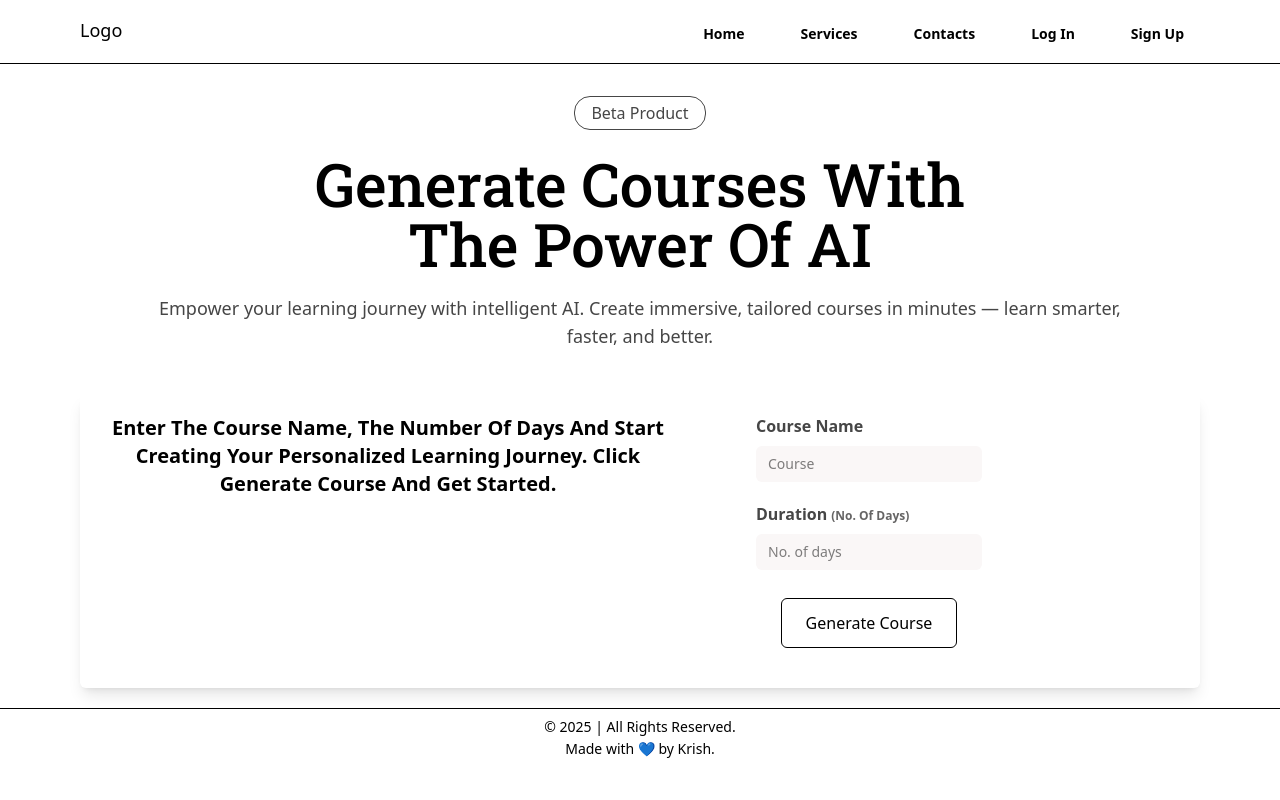
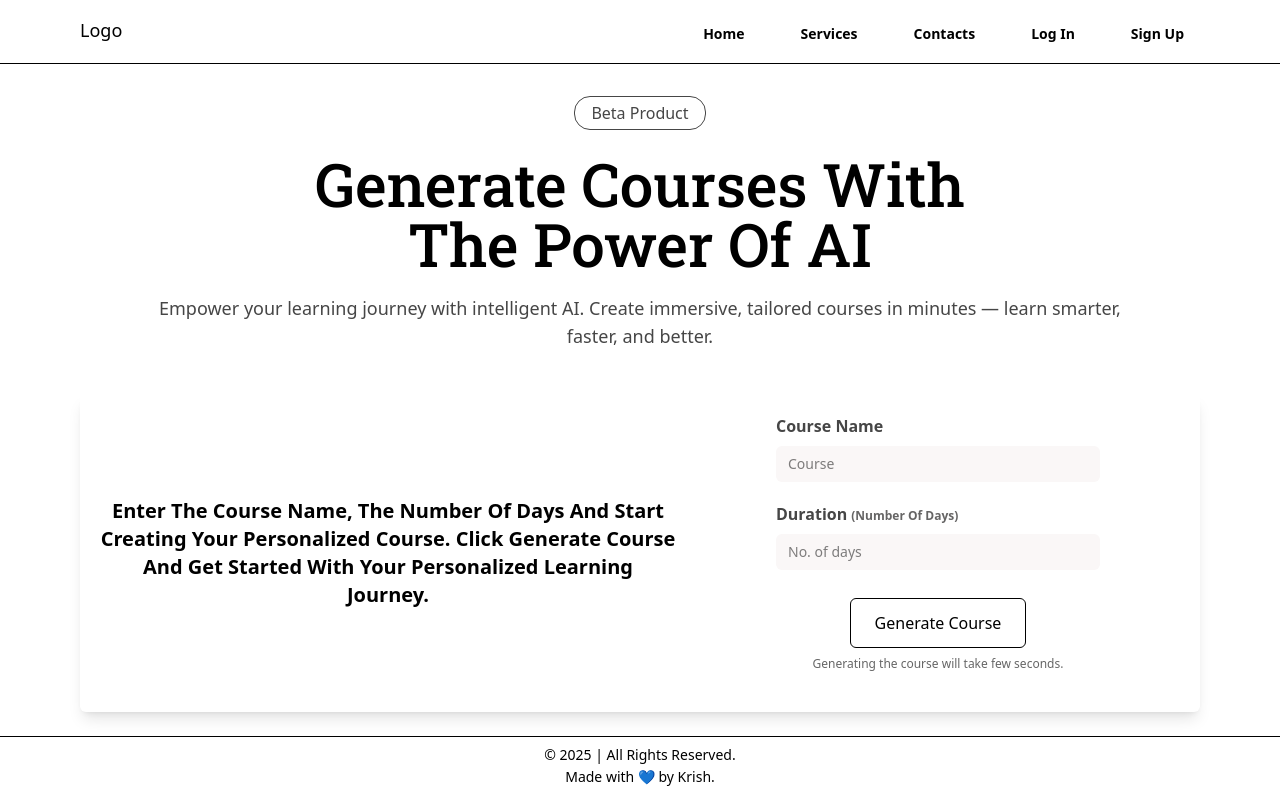
Before and after one commit to zeroskilldev/course-fe, a React (Vite) app: page / in a window 1280 px wide. Built offline with nearby package versions, Linux system fonts and the light colour scheme.

Commit message:
Some UI changes

```diff
--- a/src/components/InputGroup.tsx
+++ b/src/components/InputGroup.tsx
@@ -8,11 +8,13 @@ export const InputGroup = () => {
     const durationRef = useRef<HTMLInputElement>(null);
     const [data, setData] = useState([]);
 
-    return <div className="flex flex-col md:flex-row shadow-lg lg:mx-20 md:mx-13 mx-6 rounded-md px-5 mt-6">
-        <div className="text-md border-b-2 md:border-none font-bold md:text-xl py-5 text-center lg:max-w-xl md:max-w-72">
-            Enter The Course Name, The Number Of Days And Start Creating Your Personalized Learning Journey. Click Generate Course And Get Started.
+    return <div className="flex flex-col md:flex-row shadow-lg lg:mx-20 md:mx-13 mx-6 rounded-md px-5 my-6">
+        <div className="text-md border-b-2 md:border-none font-bold md:text-xl py-5 text-center lg:max-w-xl md:max-w-60 flex items-center">
+            <div>
+                Enter The Course Name, The Number Of Days And Start Creating Your Personalized Course. Click Generate Course And Get Started With Your Personalized Learning Journey.
+            </div>
         </div>
-        <div className="flex flex-col justify-around py-5 md:px-20 md:gap-0 gap-4">
+        <div className="flex flex-col justify-around py-5 md:px-20 md:gap-0 gap-4 w-full md:ml-5">
             <div className="pb-3">
                 <div className="font-bold text-[#464646] cursor-pointer" onClick={() => {
                     courseRef.current?.focus();
@@ -23,12 +25,12 @@ export const InputGroup = () => {
                 <div className="font-bold text-[#464646] cursor-pointer" onClick={() => {
                     durationRef.current?.focus();
                 }}>Duration
-                <span className="text-[#666565] text-xs pl-1">(No. Of Days)</span></div>
+                <span className="text-[#666565] text-xs pl-1">(Number Of Days)</span></div>
                 <div>
                     <Input reference={durationRef} placeholder="No. of days" type="text" />
                 </div>
             </div>
-            <div className="text-center py-5">
+            <div className="text-center pt-5">
                 <Button intent={"primary"} className="border rounded-md transition-all ease-in-out duration-300 " size={"medium"} disabled={false} onClick={async () => {
                     if(!courseRef.current || !durationRef.current) return;
                     const courseName = courseRef.current.value;
@@ -51,11 +53,9 @@ export const InputGroup = () => {
                     console.log(response.data.jsonRes.duration);
                 }}> Generate Course </Button>
             </div>
-        </div>
-        <div>
-            <h1>
-                {data}
-            </h1>
+            <div className="text-[#666666] text-xs text-center pb-5 md:pt-2">
+                Generating the course will take few seconds.
+            </div>
         </div>
     </div>
 }
--- a/src/components/Navbar.tsx
+++ b/src/components/Navbar.tsx
@@ -7,7 +7,7 @@ export const Navbar = () => {
   const [open, setOpen] = useState(false);
 
   return (
-    <div className="border-b text-lg h-16 w-screen bg-white">
+    <div className="sticky inset-0 border-b text-lg h-16 w-screen bg-white">
       <div className="flex justify-between px-6 md:px-20">
         {/* Logo */}
         <div className="pt-4 cursor-pointer z-50">Logo</div>
```
